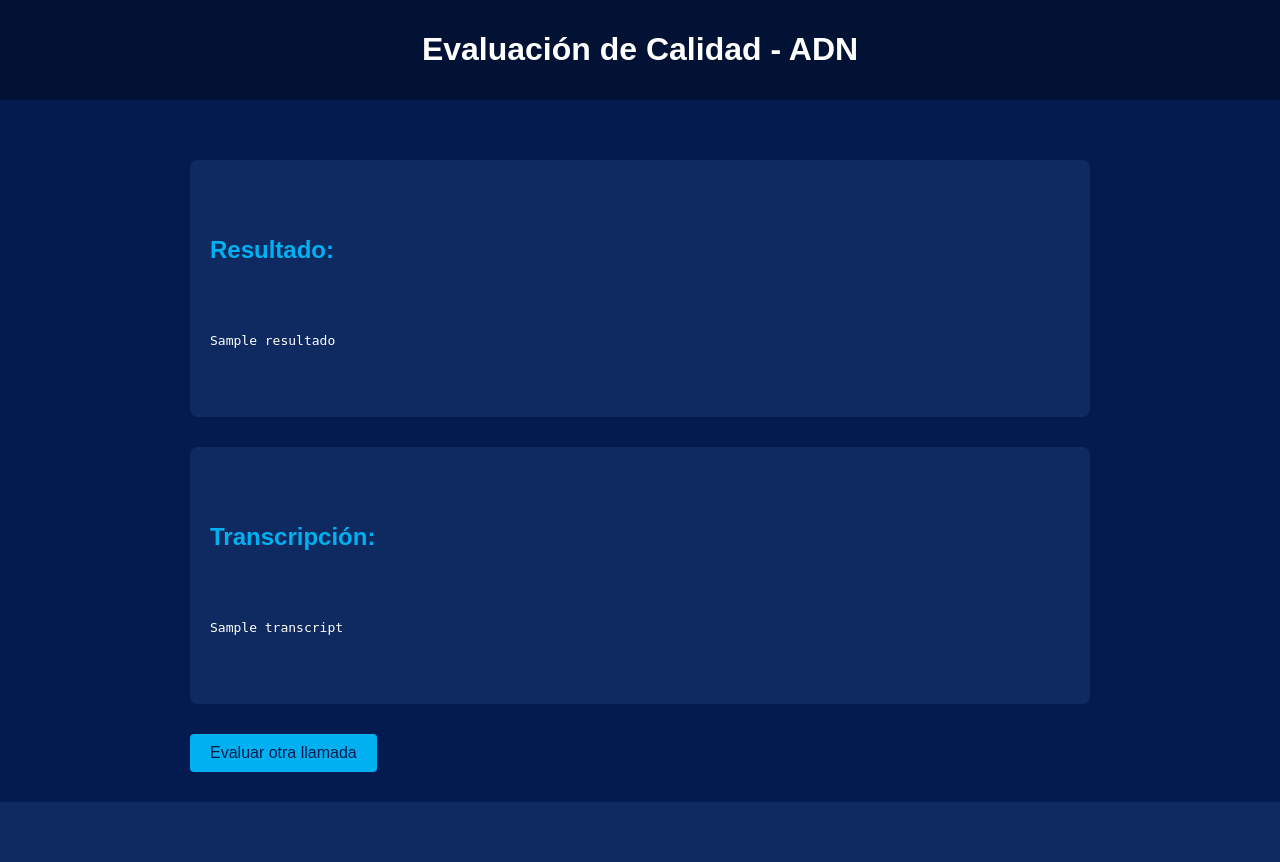
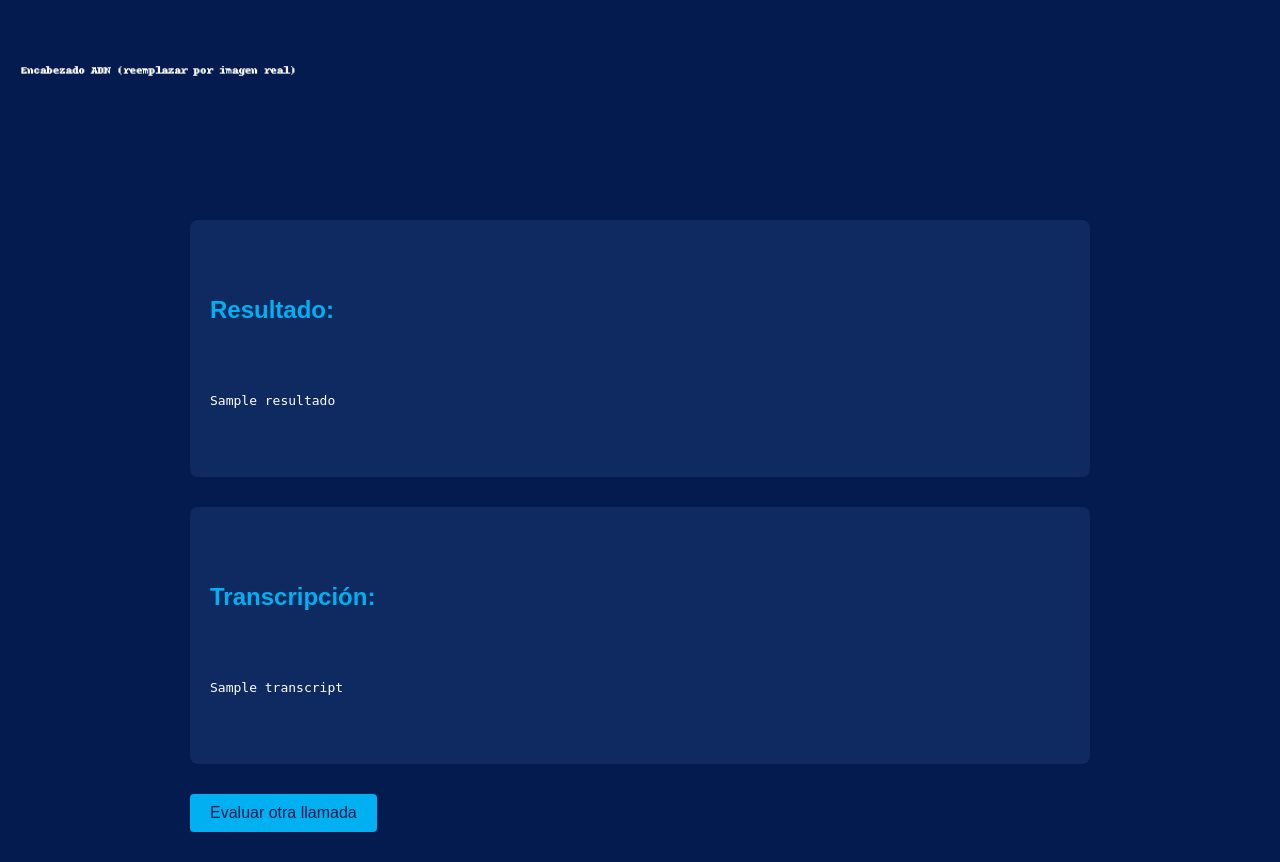
Before and after one commit to ADNRevelstoke/qa-callcenter-adn, a Flask app: template templates/index.html in a window 1280 px wide. Before the commit the page ends 802 px from the top, so only its background shows below. Run offline with Flask 3, Linux system fonts and the light colour scheme; the template is opened without the code that fills it: most values are stand-ins (such as "Sample title", 1, 10 or a date in 2020).

Commit message:
Versión final con login, banner y mejoras visuales

```diff
--- a/app.py
+++ b/app.py
@@ -1,3 +1,4 @@
+
 from flask import Flask, request, render_template, redirect, url_for, session
 import openai
 import os
--- a/templates/index.html
+++ b/templates/index.html
@@ -1,3 +1,4 @@
+
 <!doctype html>
 <html>
 <head>
@@ -10,10 +11,10 @@
       margin: 0;
       padding: 0;
     }
-    header {
-      background-color: #021234;
-      padding: 10px;
-      text-align: center;
+    header img {
+      width: 100%;
+      height: auto;
+      display: block;
     }
     .container {
       padding: 30px;
@@ -27,6 +28,8 @@
       margin-top: 30px;
       border-radius: 8px;
       white-space: pre-wrap;
+      overflow-x: auto;
+      max-width: 100%;
     }
     button {
       padding: 10px 20px;
@@ -59,7 +62,7 @@
 </head>
 <body>
   <header>
-    <h1>Evaluación de Calidad - ADN</h1>
+    <img src="{{ url_for('static', filename='header.png') }}" alt="Encabezado ADN">
   </header>
   <div class="container">
     {% if not transcript %}
--- a/templates/login.html
+++ b/templates/login.html
@@ -1,3 +1,4 @@
+
 <!doctype html>
 <html>
 <head>
```
Also changed, not shown: static/header.png.
